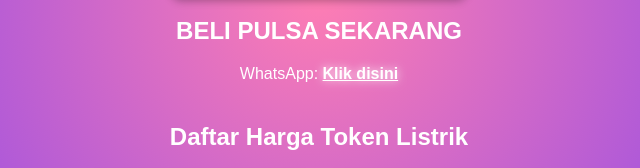
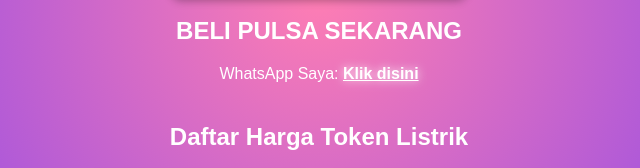
Before and after one commit to dimaswahyuu07/Dimz-Store, a plain HTML site: page index.html in a window 1280 px wide. Shown: the part 1208-1376 px from the top of the page, 321-961 px from the left. Drawn offline with Linux system fonts and the light colour scheme.

Commit message:
Update index.html

```diff
--- a/index.html
+++ b/index.html
@@ -86,7 +86,7 @@
     <!-- Kontak -->
     <section id="kontak" class="section">
         <h2 class="fade-in">BELI PULSA SEKARANG</h2>
-        <p>WhatsApp: <a href="https://wa.me/6282133380651?text=Assalamualaikum kak Dimz saya mau pesan Pulsa" class="glow">Klik disini</a></p>
+        <p>WhatsApp Saya: <a href="https://wa.me/6282133380651?text=Assalamualaikum kak Dimz saya mau pesan Pulsa" class="glow">Klik disini</a></p>
     </section>
     <section class="daftar-token">
         <h2>Daftar Harga Token Listrik</h2>
```
